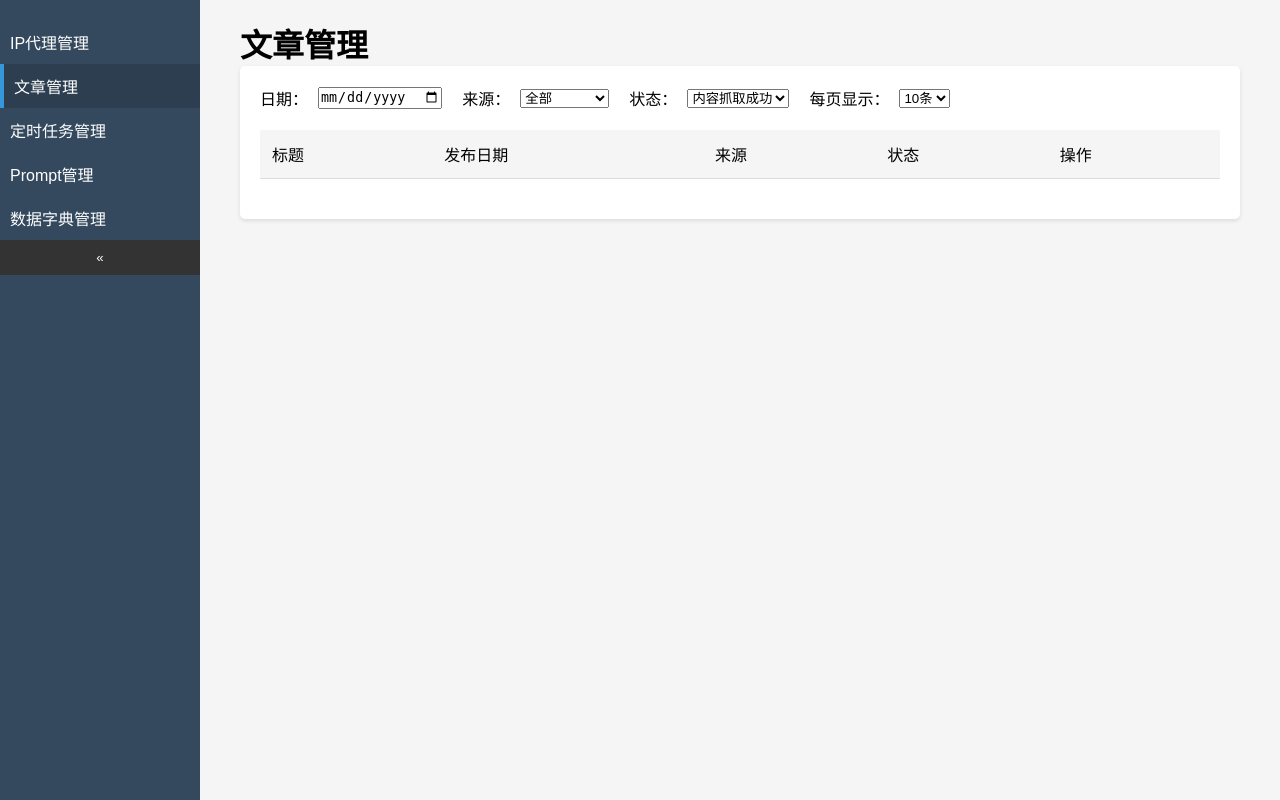
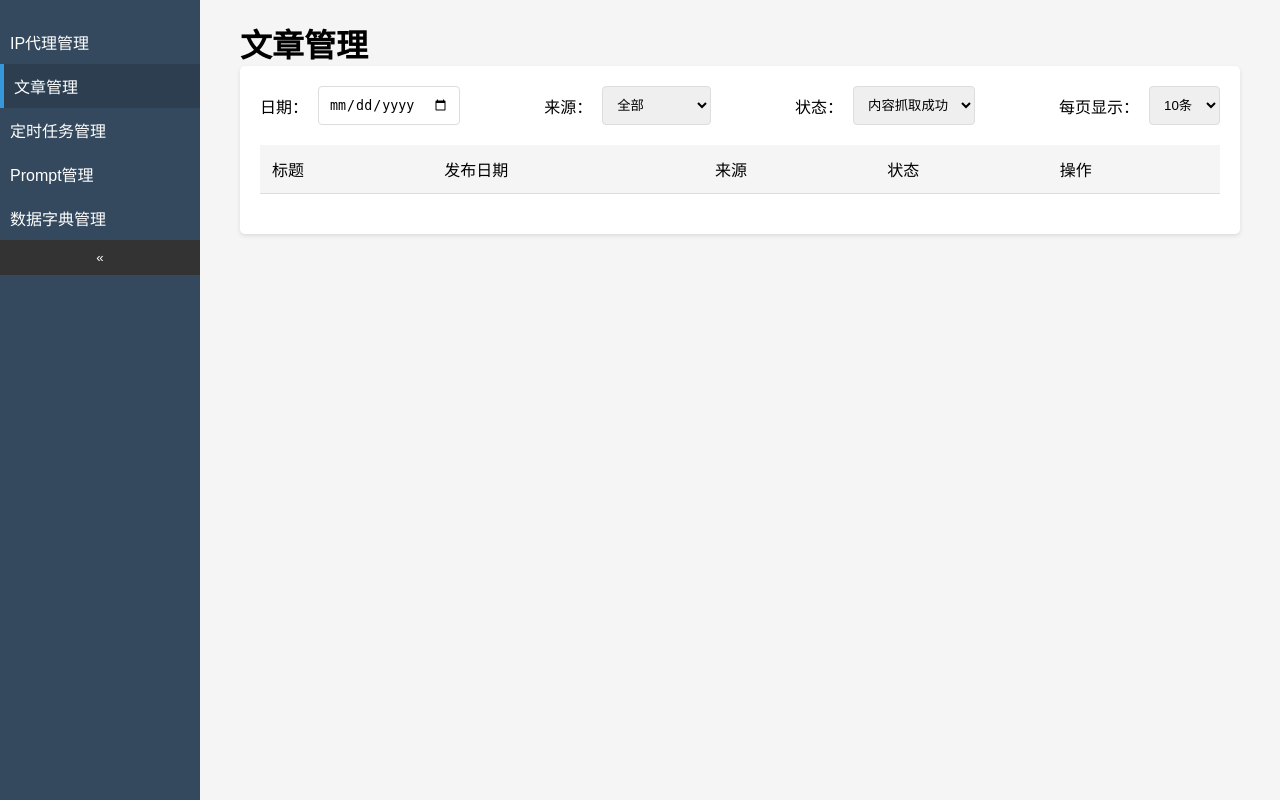
Before and after one commit to mailguest/scraper, a Flask app: page /articles in a window 1280 px wide. Shown: the part 60-860 px from the top of the page. Run offline with Flask 3, Linux system fonts and the light colour scheme; lists and menus that the app fills with data are empty.

Commit message:
update css

```diff
--- a/static/css/articles.css
+++ b/static/css/articles.css
@@ -7,12 +7,6 @@
     padding: 20px;
     border-radius: 5px;
     box-shadow: 0 2px 4px rgba(0, 0, 0, 0.1);
-}
-
-.filter-row {
-    margin-bottom: 20px;
-    display: flex;
-    gap: 20px;
 }
 
 .filter-item {
--- a/templates/articles.html
+++ b/templates/articles.html
@@ -15,14 +15,14 @@
                 <i class="fas fa-spider"></i> 立即爬取
             </button>
         </div> -->
-        <div class="filter-row">
+        <div class="toolbar">
             <div class="filter-item">
                 <label>日期：</label>
-                <input type="date" id="dateFilter" onchange="changePage(1)">
+                <input type="date" id="dateFilter" class="default-input" onchange="changePage(1)">
             </div>
             <div class="filter-item">
                 <label>来源：</label>
-                <select id="source" onchange="changePage(1)">
+                <select id="source" class="default-select" onchange="changePage(1)">
                     <option value="">全部</option>
                     <option value="SinaFinance">新浪财经</option>
                     <option value="WallStreetCN">华尔街见闻</option>
@@ -31,7 +31,7 @@
             </div>
             <div class="filter-item">
                 <label>状态：</label>
-                <select id="status" onchange="changePage(1)">
+                <select id="status" class="default-select" onchange="changePage(1)">
                     <option value="">全部</option>
                     <option value="success" selected>内容抓取成功</option>
                     <option value="pending">待内容抓取</option>
@@ -40,7 +40,7 @@
             </div>
             <div class="filter-item">
                 <label>每页显示：</label>
-                <select id="pageSize" onchange="changePage(1)">
+                <select id="pageSize" class="default-select" onchange="changePage(1)">
                     <option value="10">10条</option>
                     <option value="20">20条</option>
                     <option value="50">50条</option>
```
